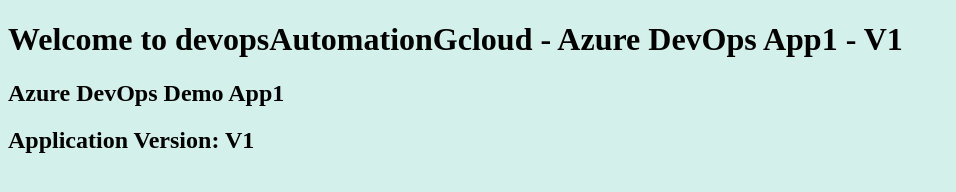
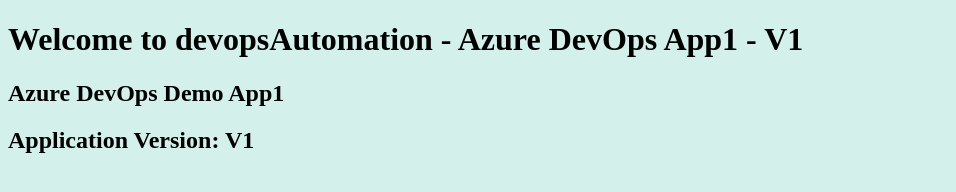
Before and after one commit to devopsautomationgcloud/azure-acr-aks-pipeline, a plain HTML site: page index.html in a window 1280 px wide. Shown: the whole page, without its empty margins (0-956 px from the left). Drawn offline with Linux system fonts and the light colour scheme.

Commit message:
modify index.html

```diff
--- a/index.html
+++ b/index.html
@@ -1,7 +1,7 @@
 <!DOCTYPE html>
 <html>
    <body style="background-color:rgb(212, 240, 234);">
-      <h1>Welcome to devopsAutomationGcloud - Azure DevOps App1 - V1</h1>
+      <h1>Welcome to devopsAutomation - Azure DevOps App1 - V1</h1>
       <h2>Azure DevOps Demo App1</h2>
       <h2>Application Version: V1</h2>
    </body>
```
